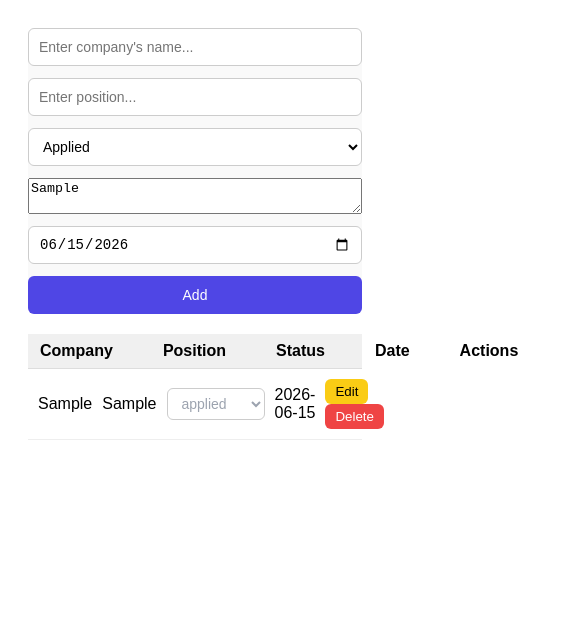
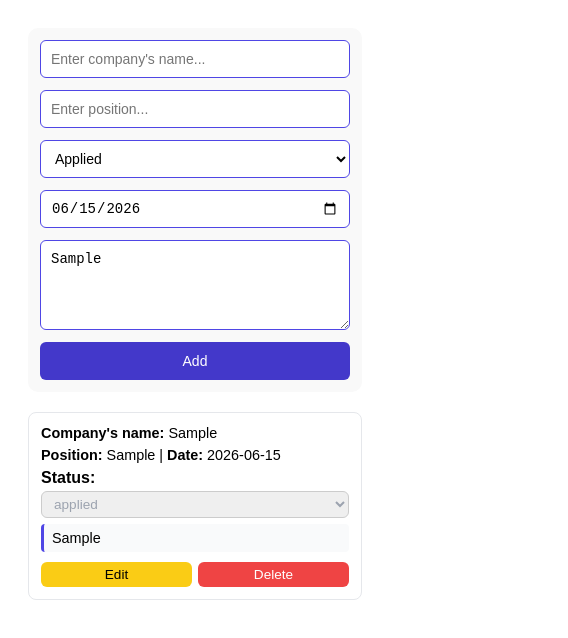
Before and after one commit to HanKwan/Job-application-tracker, a React (Vite) app in the folder frontend/: page / in a window 390 px wide. Both pictures are taken after typing "Sample", "Sample", "Sample" into the empty fields and a click on the button "Add". Shown: the top 638 px of the page, 568 px wide, since content can reach past the window. Built offline with nearby package versions, Linux system fonts and the light colour scheme.

Commit message:
style: change list style to card style applications

```diff
--- a/frontend/src/components/ApplicationForm.tsx
+++ b/frontend/src/components/ApplicationForm.tsx
@@ -85,15 +85,15 @@ const ApplicationForm = (props: Props) => {
                 <option value="reject">Reject</option>
             </select>
 
+            <input type="date"
+                    value={applicationDate}
+                    onChange={(e) => setApplicationDate(e.target.value)}/>
+
             <textarea
                 value={note}
                 onChange={(e) => setNote(e.target.value)}
                 placeholder="Notes..."
             />
-
-            <input type="date"
-                    value={applicationDate}
-                    onChange={(e) => setApplicationDate(e.target.value)}/>
 
             <button type="submit">{editingApp ? "Edit" : "Add"}</button>
         </form>
--- a/frontend/src/components/ApplicationItem.tsx
+++ b/frontend/src/components/ApplicationItem.tsx
@@ -14,8 +14,15 @@ const ApplicationItem = ({ app, onUpdate, onDelete, onEditClick }: ApplicationPr
 
     return (
         <div className="app-item">
-            <span className="company">{app.companyName}</span>
-            <span className="position">{app.position}</span>
+            <p><strong>Company's name:</strong> {app.companyName}</p>
+
+            <p>
+                <strong>Position:</strong> {app.position} | {" "}
+                <strong>Date:</strong> {app.applicationDate}
+            </p>
+
+            <div className="status-container">
+                <strong>Status:</strong>
 
                 <select className={`status-${app.status}`}
                         value={app.status}
@@ -28,8 +35,11 @@ const ApplicationItem = ({ app, onUpdate, onDelete, onEditClick }: ApplicationPr
                         </option>
                     ))}
                 </select>
+            </div>
 
-            <span className="date">{app.applicationDate}</span>
+            {app.note && (
+                <p className="note">{app.note}</p>
+            )}
 
             <div className="actions">
                 <button className="edit-btn" onClick={() => onEditClick(app)}>Edit</button>
--- a/frontend/src/components/ApplicationList.tsx
+++ b/frontend/src/components/ApplicationList.tsx
@@ -13,13 +13,6 @@ const ApplicationList = ({ applications, onUpdate, onDelete, onEditClick }: Appl
 
     return (
         <div className="app-list">
-            <div className="app-list-header">
-                <span>Company</span>
-                <span>Position</span>
-                <span>Status</span>
-                <span>Date</span>
-                <span>Actions</span>
-            </div>
             {applications.map(app =>
                 <ApplicationItem key={app.id}
                                  app={app}
--- a/frontend/src/css/AppForm.css
+++ b/frontend/src/css/AppForm.css
@@ -1,48 +1,63 @@
 .app-form {
     display: grid;
-    grid-template-columns: 1.5fr 1.5fr 1fr 1fr auto;
+    grid-template-columns: 1.5fr 1.5fr 1fr 1fr;
     gap: 12px;
 
-    align-items: stretch;
-
     width: 100%;
-    max-width: 800px;
+    max-width: 900px;
     margin: 0 auto 20px auto;
 
     background: #f9f9f9;
     border-radius: 10px;
+    padding: 15px;
+    box-sizing: border-box;
 }
 
-/* GLOBAL RESET FOR FORM ELEMENTS */
+/* Inputs */
 .app-form input,
 .app-form select,
+.app-form textarea,
 .app-form button {
     width: 100%;
-    height: 38px;
-
-    padding: 0 10px;
     font-size: 14px;
-
     border-radius: 6px;
     box-sizing: border-box;
 }
 
-/* inputs + select */
+/* Input height */
 .app-form input,
 .app-form select {
+    height: 38px;
+    padding: 0 10px;
+}
+
+/* Textarea */
+.app-form textarea {
+    min-height: 90px;
+    padding: 10px;
+    resize: vertical;
+    grid-column: 1 / -1;
+}
+
+/* Inputs + Select + Textarea */
+.app-form input,
+.app-form select,
+.app-form textarea {
     border: 1px solid #ccc;
     background: white;
 }
 
-/* focus */
-.app-form input:focus,
-.app-form select:focus {
+/* Focus */
+.app-form input,
+.app-form select,
+.app-form textarea {
     outline: none;
     border-color: #4f46e5;
 }
 
-/* button */
+/* Button */
 .app-form button {
+    height: 38px;
     border: none;
     background: #4f46e5;
     color: white;
@@ -50,13 +65,22 @@
     transition: 0.2s;
 }
 
-.app-form button:hover {
+.app-form button {
     background: #4338ca;
 }
 
-/* mobile */
+/* Mobile */
 @media (max-width: 755px) {
     .app-form {
         grid-template-columns: 1fr;
+        padding: 12px;
+    }
+
+    .app-form textarea {
+        grid-column: auto;
+    }
+
+    .app-form button {
+        width: 100%;
     }
 }
--- a/frontend/src/css/AppItem.css
+++ b/frontend/src/css/AppItem.css
@@ -1,19 +1,38 @@
 .app-item {
-    display: grid;
-    grid-template-columns: 2fr 1.5fr 1.5fr 1.5fr auto;
+    display: flex;
+    flex-direction: column;
+    gap: 6px;
+
+    background: white;
+    border: 1px solid #e5e7eb;
+    border-radius: 8px;
+
+    padding: 12px;
+    margin-bottom: 10px;
+}
+
+.app-item h3 {
+    margin: 0;
+    font-size: 1rem;
+    line-height: 1.2;
+}
+
+.app-item p {
+    margin: 0;
+    font-size: 0.9rem;
+}
+
+.status-container {
+    display: flex;
     align-items: center;
-    gap: 10px;
-    padding: 10px;
-    border-bottom: 1px solid #eee;
-    flex-wrap: wrap;
+    gap: 8px;
 }
 
 .app-item select {
-    padding: 6px 10px;
+    padding: 4px 8px;
     border-radius: 6px;
     border: 1px solid #ccc;
-    background: white;
-    font-size: 14px;
+    font-size: 0.85rem;
     cursor: pointer;
 }
 
@@ -22,12 +41,28 @@
     border-color: #4f46e5;
 }
 
+.note {
+    background: #f9fafb;
+    border-left: 3px solid #4f46e5;
+    padding: 6px 8px;
+    border-radius: 4px;
+    font-size: 0.85rem;
+    margin-top: 2px;
+    word-break: break-word;
+}
+
+.actions {
+    display: flex;
+    gap: 6px;
+    margin-top: 4px;
+}
+
 .actions button {
-    margin-right: 5px;
     padding: 5px 10px;
     border: none;
     border-radius: 6px;
     cursor: pointer;
+    font-size: 0.85rem;
 }
 
 .edit-btn {
@@ -44,3 +79,25 @@
 .status-interview { color: #f59e0b; }
 .status-offer { color: #22c55e; }
 .status-reject { color: #ef4444; }
+
+/* Mobile */
+@media (max-width: 755px) {
+
+    .status-container {
+        flex-direction: column;
+        align-items: flex-start;
+        gap: 4px;
+    }
+
+    .app-item select {
+        width: 100%;
+    }
+
+    .actions {
+        flex-direction: row;
+    }
+
+    .actions button {
+        flex: 1;
+    }
+}
```
Lines whose indentation alone changed are shown as unchanged.
